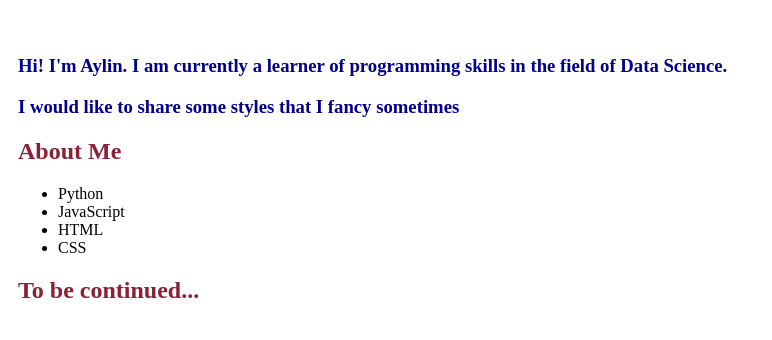
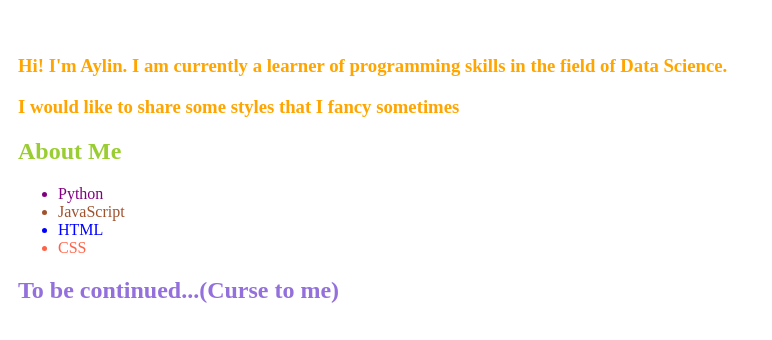
Before and after one commit to Aylin1/kodluyoruz-front-end, a plain HTML site: page index.html in a window 1280 px wide. Shown: the part 48-388 px from the top of the page, without its empty margins (0-772 px from the left). Drawn offline with Linux system fonts and the light colour scheme.

Commit message:
Updated the colors

```diff
--- a/index.html
+++ b/index.html
@@ -6,21 +6,21 @@
 
 <!--Dark blue text with 10 pixels left-margin-->
 <br>
-<h3 style="color: darkblue;margin-left:10px"> Hi! I'm Aylin. I am currently a learner of programming skills in the field of Data Science.
+<h3 style="color: orange;margin-left:10px"> Hi! I'm Aylin. I am currently a learner of programming skills in the field of Data Science.
     <p> I would like to share some styles that I fancy sometimes </p></h3>
 
 <!--"About me" text-->
-<h2 style="color:rgb(139, 33, 54); margin-left:10px;"> About Me </h2>
+<h2 style="color:yellowgreen; margin-left:10px;"> About Me </h2>
 <!--List of programming skills with 10 pixels left-margin-->
 <ul style="margin-left: 10px;">
-    <li>Python</li>
-    <li>JavaScript</li>
-    <li>HTML</li>
-    <li>CSS</li>
+    <li style="color: purple;">Python</li>
+    <li style="color:sienna;">JavaScript</li>
+    <li style="color:blue;">HTML</li>
+    <li style="color: tomato;">CSS</li>
 
     </ul>
 
 <h3></h3>
 
 <!--To be continued cursor shaped as "in progress"-->
-<h2 style="color:rgb(139, 33, 54); margin-left:10px; cursor:progress;"> To be continued... </h2>
+<h2 style="color:mediumpurple; margin-left:10px; cursor:progress;"> To be continued...(Curse to me) </h2>
```
